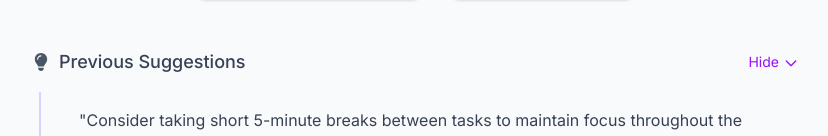
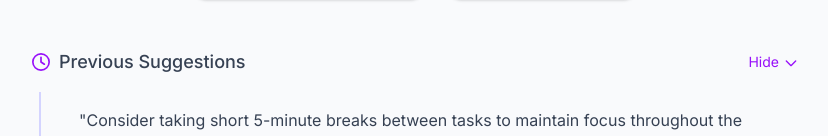
Before and after one commit to AyushShuklaIIIT/Virtual-Mentor, a React (Vite) app: page /ai-suggestions in a window 1280 px wide. Shown: the part 425-561 px from the top of the page, without its empty margins (225-1053 px from the left). Built offline with nearby package versions, Linux system fonts and the light colour scheme.

Commit message:
Added clock icon

```diff
--- a/src/AI/AISuggestion.jsx
+++ b/src/AI/AISuggestion.jsx
@@ -2,6 +2,7 @@ import React, { useEffect } from 'react'
 import './ai.css'
 import { FontAwesomeIcon } from '@fortawesome/react-fontawesome';
 import { faEdit, faLightbulb, faRefresh } from '@fortawesome/free-solid-svg-icons';
+import { faClock } from '@fortawesome/free-regular-svg-icons';
 
 const AISuggestion = () => {
 
@@ -117,7 +118,7 @@ const AISuggestion = () => {
         <div className='mt-12 mb-8'>
           <div className='flex items-center justify-between mb-4'>
             <h2 className='text-lg font-medium text-gray-700 flex items-center'>
-              <FontAwesomeIcon icon={faLightbulb} className='h-5 w-5 text-gray-600 mr-2' />
+              <FontAwesomeIcon icon={faClock} className='h-5 w-5 text-purple-600 mr-2' />
               Previous Suggestions
             </h2>
             <button id='toggle-history' className='text-sm text-purple-600 hover:text-purple-800 transition-colors'>
```
